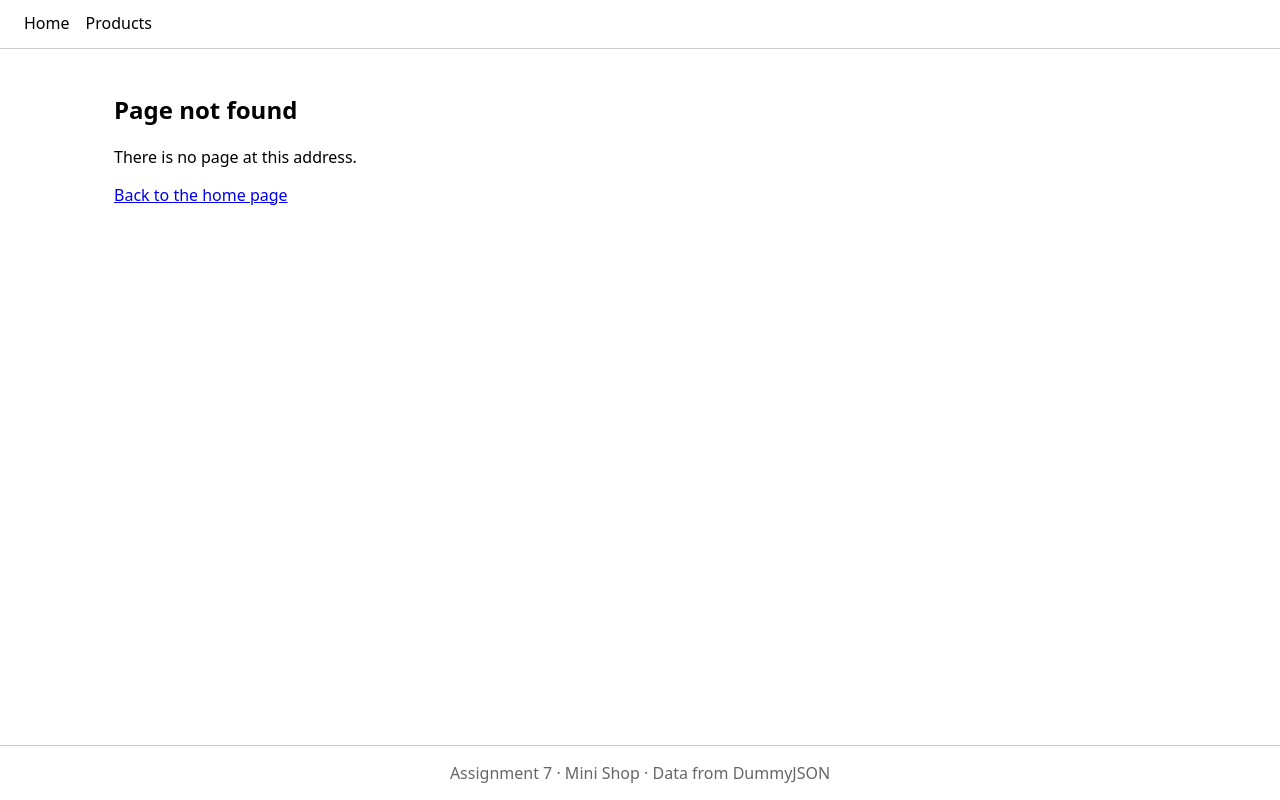
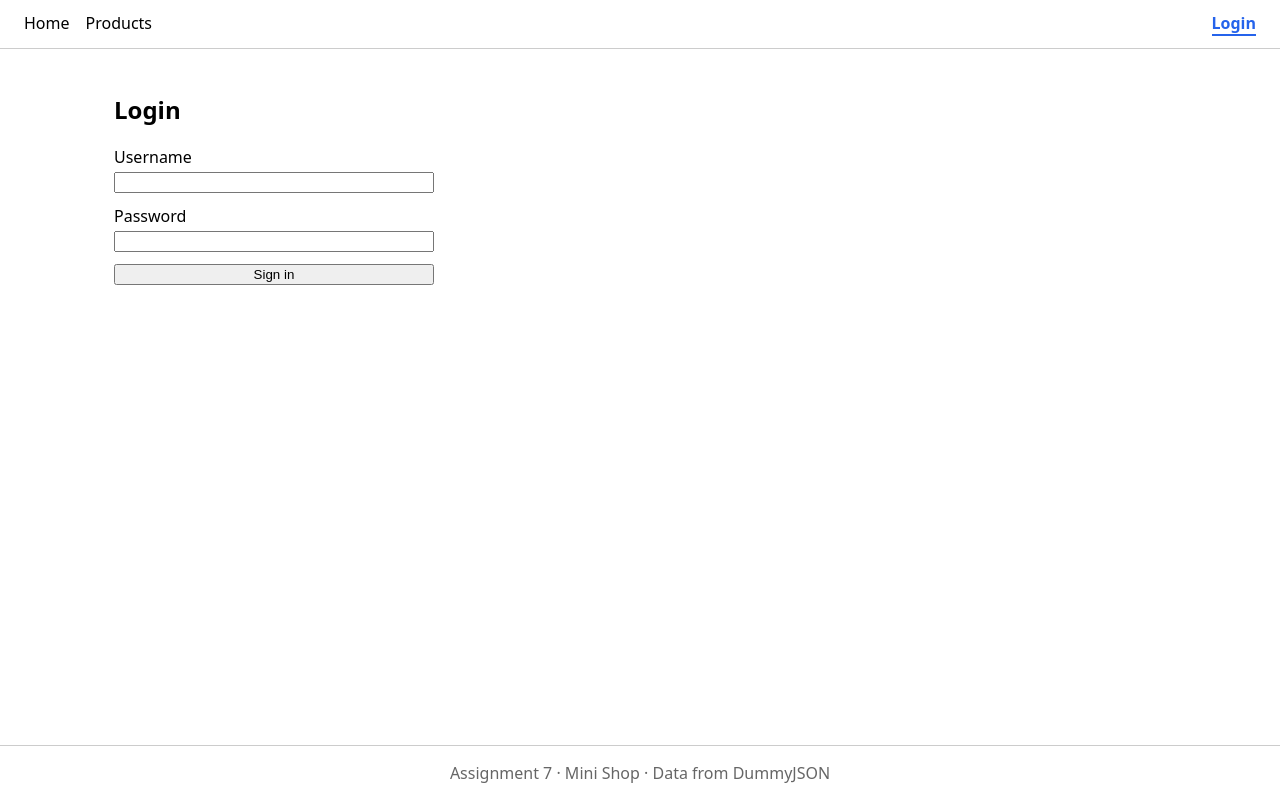
Before and after one commit to Abdelqkader/assignment7-240408933, a React (Vite) app: page /login in a window 1280 px wide. Before the commit this address had no page. Built offline with nearby package versions, Linux system fonts and the light colour scheme.

Commit message:
Add Login page with a controlled form, loading and error states, and Login/Logout in the NavBar

```diff
--- a/src/App.jsx
+++ b/src/App.jsx
@@ -3,6 +3,7 @@ import Layout from './components/Layout.jsx';
 import Home from './pages/Home.jsx';
 import ProductList from './pages/ProductList.jsx';
 import ProductDetail from './pages/ProductDetail.jsx';
+import Login from './pages/Login.jsx';
 import NotFound from './pages/NotFound.jsx';
 
 export default function App() {
@@ -14,6 +15,7 @@ export default function App() {
           <Route index element={<ProductList />} />
           <Route path=":id" element={<ProductDetail />} />
         </Route>
+        <Route path="login" element={<Login />} />
         <Route path="*" element={<NotFound />} />
       </Route>
     </Routes>
--- a/src/components/NavBar.jsx
+++ b/src/components/NavBar.jsx
@@ -1,10 +1,13 @@
 import { NavLink } from 'react-router-dom';
+import { useAuth } from '../context/AuthContext.jsx';
 
 function linkClass({ isActive }) {
   return isActive ? 'nav-link active' : 'nav-link';
 }
 
 export default function NavBar() {
+  const { user, logOut } = useAuth();
+
   return (
     <header className="navbar">
       <nav className="nav-links">
@@ -15,6 +18,21 @@ export default function NavBar() {
           Products
         </NavLink>
       </nav>
+
+      <div className="nav-actions">
+        {user ? (
+          <>
+            <span className="username">{user.username}</span>
+            <button type="button" onClick={logOut}>
+              Logout
+            </button>
+          </>
+        ) : (
+          <NavLink to="/login" className={linkClass}>
+            Login
+          </NavLink>
+        )}
+      </div>
     </header>
   );
 }
--- a/src/index.css
+++ b/src/index.css
@@ -3,7 +3,7 @@ body { margin: 0; font-family: system-ui, -apple-system, 'Segoe UI', sans-serif;
 
 .app { min-height: 100vh; display: flex; flex-direction: column; }
 
-.navbar { display: flex; align-items: center; gap: 1rem; padding: 0.75rem 1.5rem; border-bottom: 1px solid #ccc; }
+.navbar { display: flex; justify-content: space-between; align-items: center; flex-wrap: wrap; gap: 1rem; padding: 0.75rem 1.5rem; border-bottom: 1px solid #ccc; }
 .nav-links { display: flex; gap: 1rem; }
 .nav-link { text-decoration: none; color: inherit; border-bottom: 2px solid transparent; }
 .nav-link.active { color: #2563eb; border-bottom-color: #2563eb; font-weight: 600; }
@@ -28,3 +28,9 @@ body { margin: 0; font-family: system-ui, -apple-system, 'Segoe UI', sans-serif;
 .detail { display: flex; flex-direction: column; align-items: flex-start; gap: 0.5rem; }
 .detail-image { max-width: 320px; width: 100%; background: #fff; border-radius: 8px; }
 .detail-actions { display: flex; gap: 1rem; align-items: center; }
+
+.nav-actions { display: flex; align-items: center; gap: 1rem; }
+.username { color: #666; font-size: 0.9rem; }
+
+.login form { display: flex; flex-direction: column; gap: 0.75rem; max-width: 320px; }
+.login label { display: flex; flex-direction: column; gap: 0.25rem; }
--- /dev/null
+++ b/src/pages/Login.jsx
@@ -0,0 +1,74 @@
+import { useState } from 'react';
+import { Navigate, useLocation, useNavigate } from 'react-router-dom';
+import { login } from '../api/authApi.js';
+import { useAuth } from '../context/AuthContext.jsx';
+
+export default function Login() {
+  const { user, logIn } = useAuth();
+  const navigate = useNavigate();
+  const location = useLocation();
+  const [username, setUsername] = useState('');
+  const [password, setPassword] = useState('');
+  const [loading, setLoading] = useState(false);
+  const [error, setError] = useState(null);
+
+  // Where the user wanted to go before ProtectedRoute sent them here.
+  const from = location.state?.from;
+  const redirectTo = from ? `${from.pathname}${from.search ?? ''}` : '/';
+
+  if (user) {
+    return <Navigate to={redirectTo} replace />;
+  }
+
+  async function handleSubmit(event) {
+    event.preventDefault();
+    setLoading(true);
+    setError(null);
+    try {
+      const signedInUser = await login(username, password);
+      logIn(signedInUser);
+      // replace: the login page is not left in the history.
+      navigate(redirectTo, { replace: true });
+    } catch (loginError) {
+      setError(loginError.message);
+      setLoading(false);
+    }
+  }
+
+  return (
+    <section className="login">
+      <h1>Login</h1>
+      <form onSubmit={handleSubmit}>
+        <label>
+          Username
+          <input
+            type="email"
+            value={username}
+            onChange={(event) => setUsername(event.target.value)}
+            autoComplete="username"
+            required
+          />
+        </label>
+        <label>
+          Password
+          <input
+            type="password"
+            value={password}
+            onChange={(event) => setPassword(event.target.value)}
+            autoComplete="current-password"
+            required
+          />
+        </label>
+        <button type="submit" disabled={loading}>
+          {loading ? 'Signing in…' : 'Sign in'}
+        </button>
+      </form>
+      {loading && <p role="status">Checking your details…</p>}
+      {error && (
+        <p role="alert" className="error">
+          {error}
+        </p>
+      )}
+    </section>
+  );
+}
```
